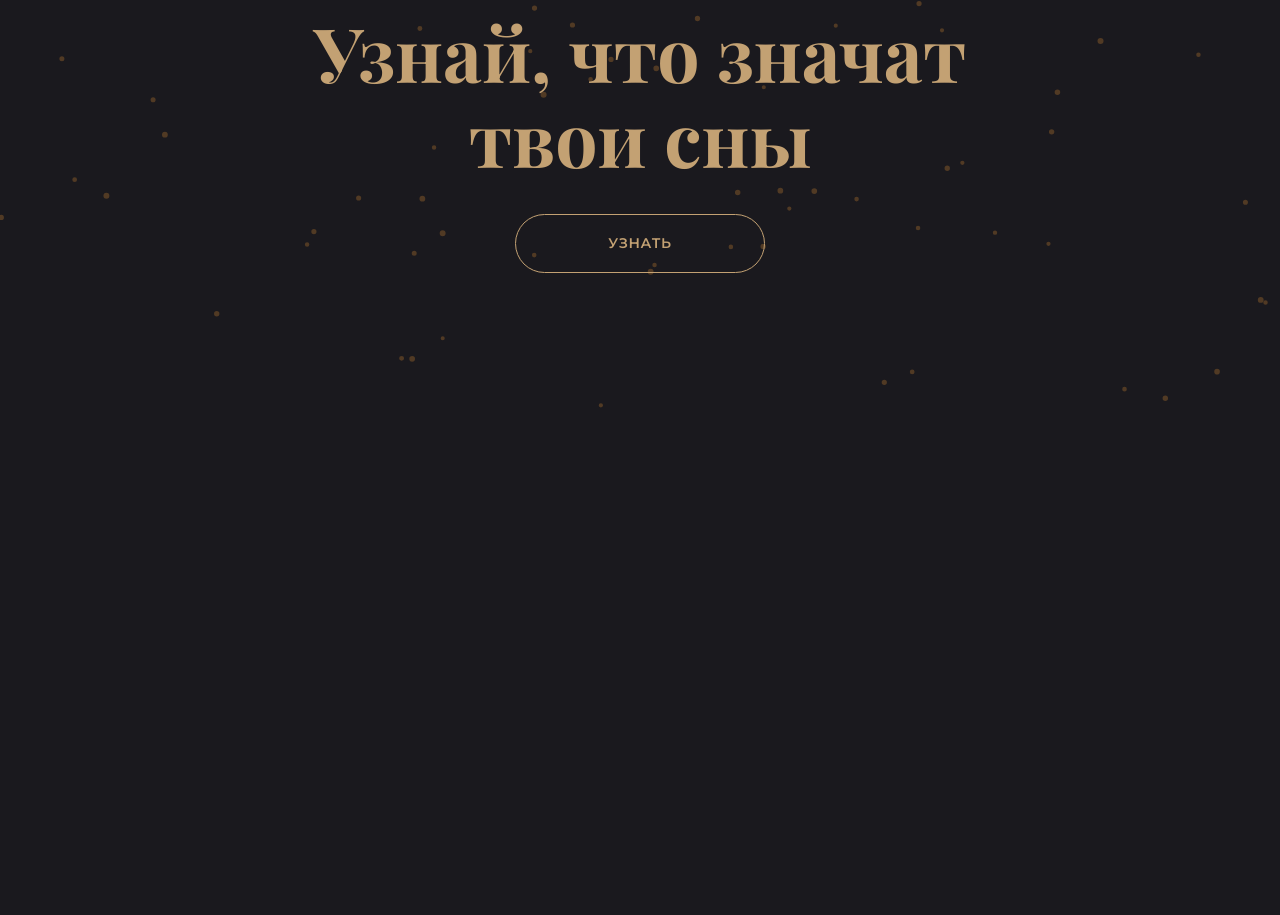
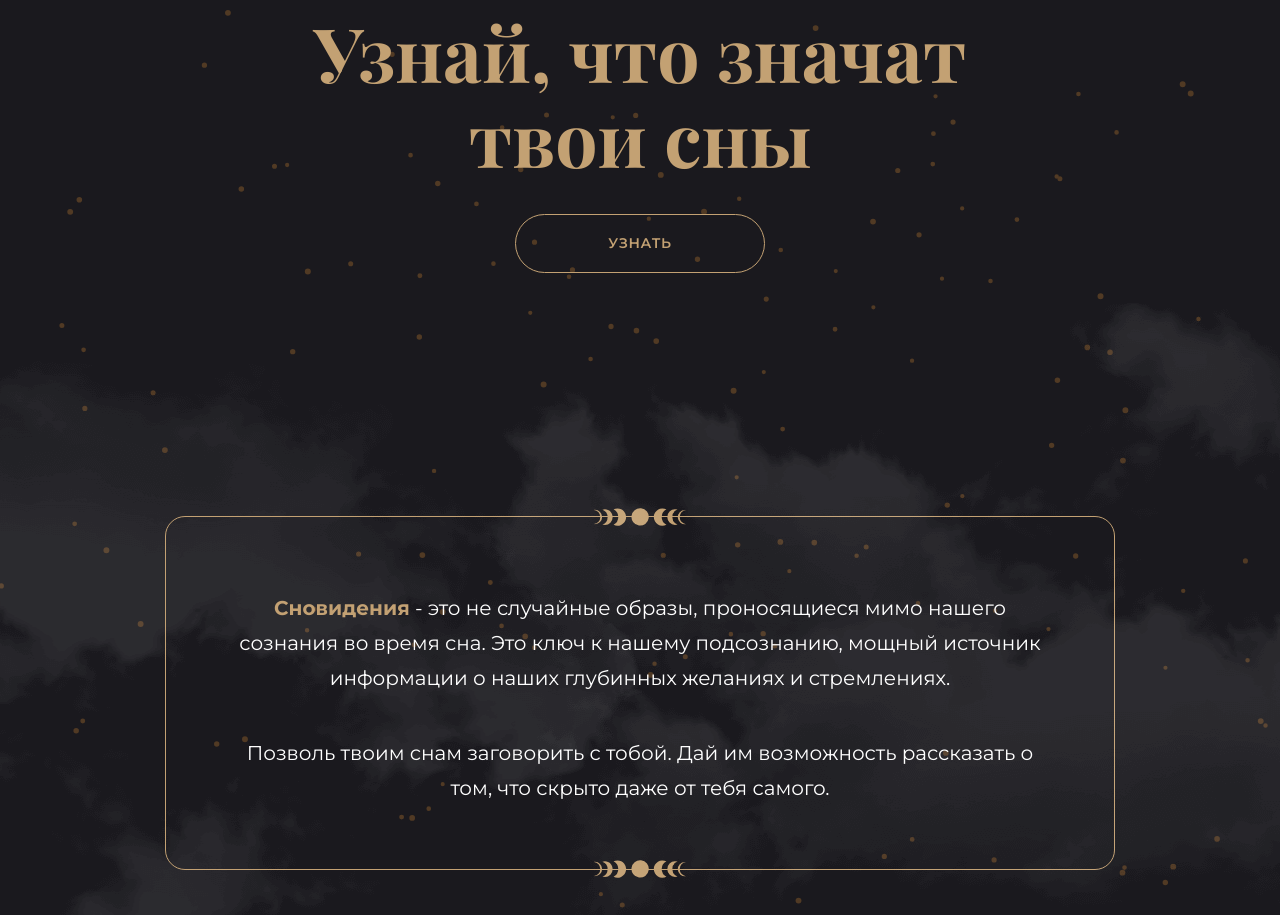
Before and after one commit to uzinok/dream_book-for_API, a website: page src/index.html in a window 1280 px wide. Shown: the part 357-1272 px from the top of the page. Before the commit the page ends 800 px from the top, so only its background shows below. Drawn offline with nearby package versions, Linux system fonts and the light colour scheme; files that its build step writes are made by us from their sources.

Commit message:
делает .quote

```diff
--- a/src/index.html
+++ b/src/index.html
@@ -1,5 +1,6 @@
 <!DOCTYPE html>
 <html lang="en">
+
 <head>
 	<meta charset="UTF-8">
 	<meta name="viewport" content="width=device-width, initial-scale=1.0">
@@ -7,12 +8,13 @@
 
 	<link rel="stylesheet" href="./styles/main.css">
 </head>
+
 <body>
 
 	<div class="main-page">
 		<canvas id="bg-canvas" class="bg-canvas"></canvas>
 
-		<header class="header">
+		<header class="header wrap">
 			<nav class="header__nav">
 				<div class="logo"></div>
 
@@ -46,9 +48,22 @@
 				<button class="button" type="button">Узнать</button>
 			</div>
 		</header>
+
+		<main>
+
+			<section class="quote">
+				<div class="wrap">
+					<div class="quote-block">
+						<p><span>Сновидения</span> - это не случайные образы, проносящиеся мимо нашего сознания во время сна. Это ключ к нашему подсознанию, мощный источник информации о наших глубинных желаниях и стремлениях.</p>
+						<p>Позволь твоим снам заговорить с тобой. Дай им возможность рассказать о том, что скрыто даже от тебя самого.</p>
+					</div>
+				</div>
+			</section>
+		</main>
 	</div>
 
 
 	<script src="./scripts/main.min.js"></script>
 </body>
+
 </html>
--- /dev/null
+++ b/src/styles/blocks/quote.scss
@@ -0,0 +1,120 @@
+.quote {
+	position: relative;
+	padding-top: 45px;
+	padding-bottom: 45px;
+	text-align: center;
+
+	@media (min-width: $min-lg) {
+		padding-top: 98px;
+	}
+
+	@media screen and (prefers-reduced-motion: no-preference) {
+		&::before {
+			animation: bg 220s linear 0s infinite alternate;
+		}
+
+		&::after {
+			animation: bg-rev 220s linear 0s infinite alternate;
+		}
+	}
+
+	&::before,
+	&::after {
+		content: '';
+		position: absolute;
+		width: 1235px;
+		height: 666px;
+		background-repeat: no-repeat;
+		background-position: center;
+		background-size: contain;
+	}
+
+	&::before {
+		top: 0;
+		top: -120px;
+		right: 50%;
+		background-image: url(../../img/cloud-1.png);
+	}
+
+	&::after {
+		top: 0;
+		top: -115px;
+		left: calc(50% - 150px);
+		background-image: url(../../img/cloud-2.png);
+	}
+}
+
+
+@keyframes bg {
+	0% {
+		transform: translateX(0);
+	}
+
+	100% {
+		transform: translateX(100%);
+	}
+}
+
+@keyframes bg-rev {
+	0% {
+		transform: translateX(0);
+	}
+
+	100% {
+		transform: translateX(-100%);
+	}
+}
+
+.quote-block {
+	position: relative;
+	box-sizing: border-box;
+	max-width: 950px;
+	margin-right: auto;
+	margin-left: auto;
+	padding: 36px 17px 35px;
+	font-size: 18px;
+	line-height: 30px;
+	border: 1.5px solid $color-primary;
+	border-radius: 20px;
+
+	@media (min-width: $min-lg) {
+		padding: 74px 66px 63px;
+		font-size: 20px;
+		line-height: 35px;
+	}
+
+	&::before,
+	&::after {
+		content: '';
+		position: absolute;
+		left: 50%;
+		width: 96px;
+		height: 25px;
+		background-image: url(../../img/quote-ornament.svg);
+		background-repeat: no-repeat;
+		background-position: center;
+		background-size: contain;
+		transform: translate(-50%, -50%);
+	}
+
+	&::before {
+		top: 0;
+	}
+
+	&::after {
+		bottom: -25px;
+	}
+
+	& p {
+		margin: 0;
+
+		& span {
+			font-weight: 700;
+			color: $color-primary;
+		}
+
+		&:not(:last-child) {
+			margin-bottom: 2em;
+		}
+	}
+}
--- a/src/styles/layout/scaffolding.scss
+++ b/src/styles/layout/scaffolding.scss
@@ -23,6 +23,10 @@ img {
 }
 
 .main-page {
+	overflow: hidden;
+}
+
+.wrap {
 	max-width: 1137px;
 	margin-right: auto;
 	margin-left: auto;
--- a/src/styles/main.scss
+++ b/src/styles/main.scss
@@ -8,3 +8,4 @@
 @import './blocks/logo.scss';
 @import './blocks/header.scss';
 @import './blocks/hero.scss';
+@import './blocks/quote.scss';
```
Also changed, not shown: src/img/cloud-2.png (renamed from src/img/cloud.png), src/img/quotation.svg (renamed from src/img/quotation-marks.svg), src/img/quote-ornament.svg (renamed from src/img/quote.svg).
